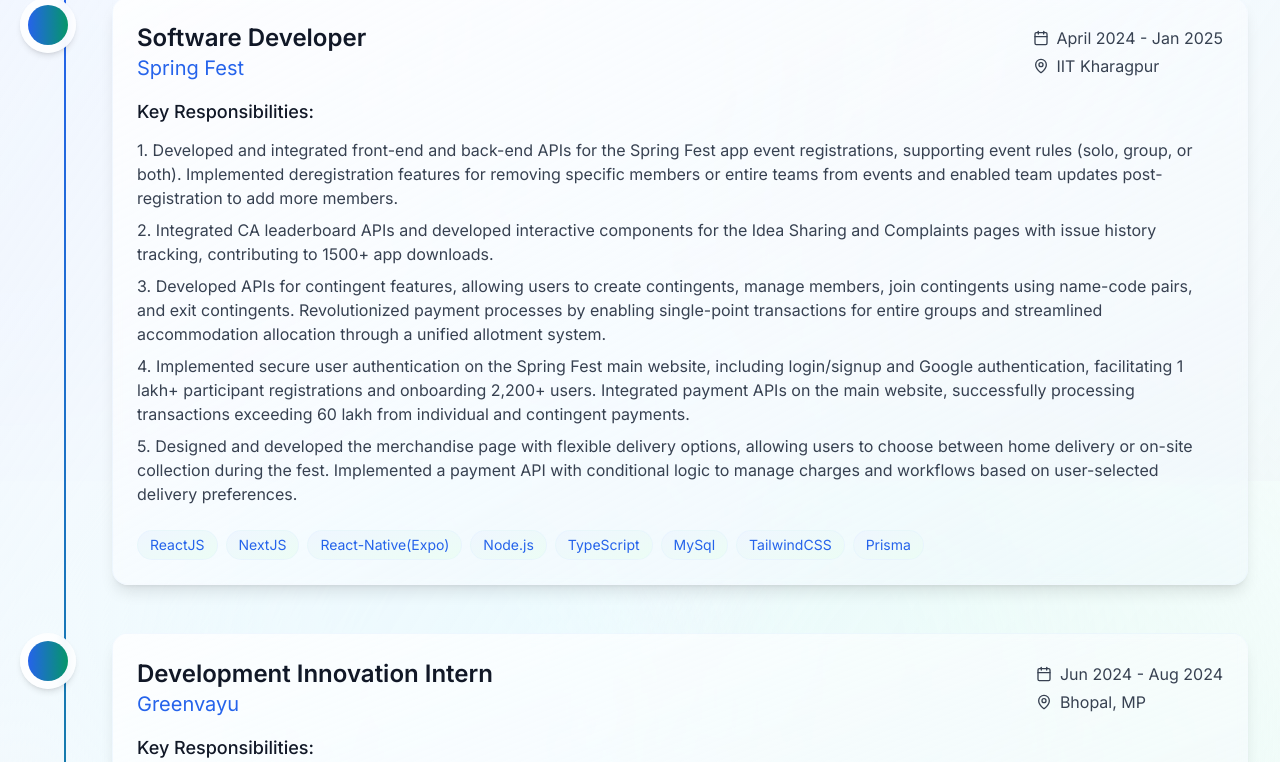
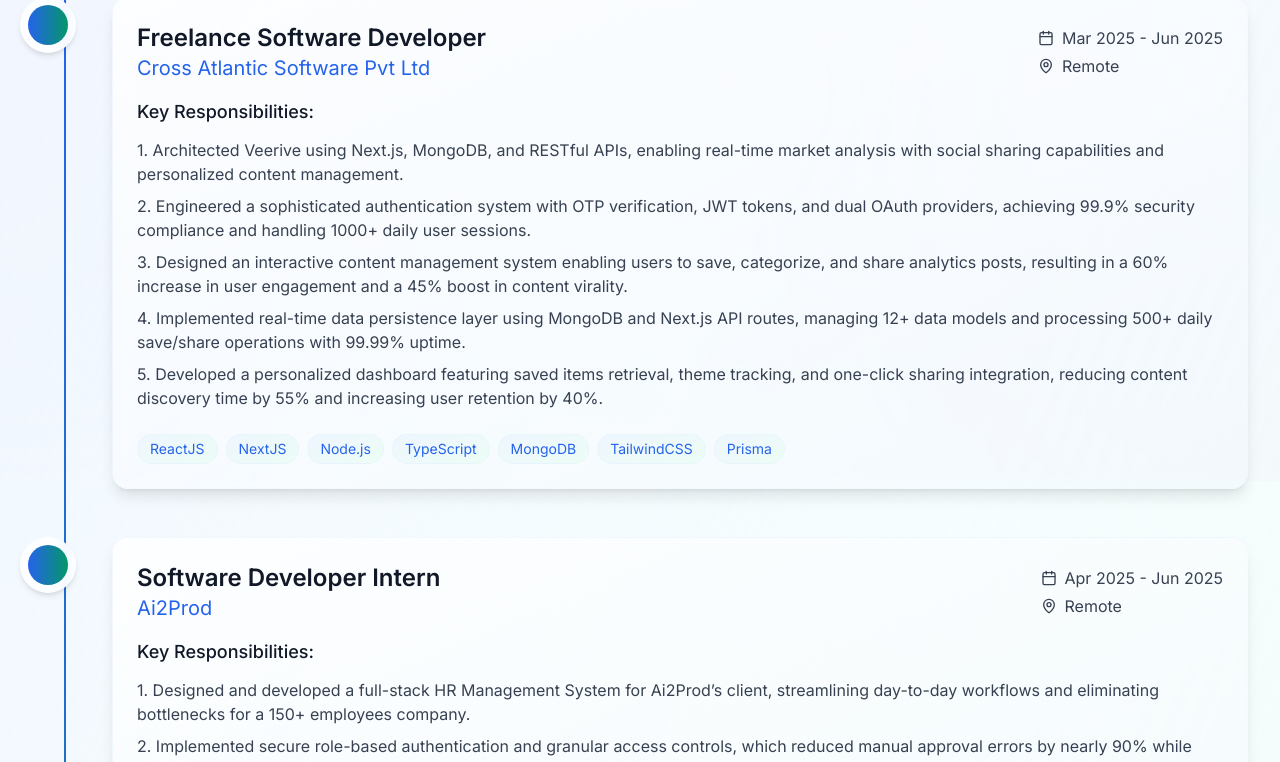
Before and after one commit to SohailIITKGP/My_Portfolio, a Next.js app: page /experience in a window 1280 px wide. Shown: the part 319-1081 px from the top of the page. Built offline with nearby package versions, Linux system fonts and the light colour scheme.

Commit message:
Expereice updated

```diff
--- a/src/app/experience/page.tsx
+++ b/src/app/experience/page.tsx
@@ -3,23 +3,52 @@
 export default function Experience() {
   const experiences = [
     {
+      title: "Freelance Software Developer",
+      company: "Cross Atlantic Software Pvt Ltd",
+      location: "Remote",
+      period: "Mar 2025 - Jun 2025",
+      "responsibilities": [
+        "1. Architected Veerive using Next.js, MongoDB, and RESTful APIs, enabling real-time market analysis with social sharing capabilities and personalized content management.",
+        "2. Engineered a sophisticated authentication system with OTP verification, JWT tokens, and dual OAuth providers, achieving 99.9% security compliance and handling 1000+ daily user sessions.",
+        "3. Designed an interactive content management system enabling users to save, categorize, and share analytics posts, resulting in a 60% increase in user engagement and a 45% boost in content virality.",
+        "4. Implemented real-time data persistence layer using MongoDB and Next.js API routes, managing 12+ data models and processing 500+ daily save/share operations with 99.99% uptime.",
+        "5. Developed a personalized dashboard featuring saved items retrieval, theme tracking, and one-click sharing integration, reducing content discovery time by 55% and increasing user retention by 40%."
+      ],
+      tech: ["ReactJS", "NextJS", "Node.js", "TypeScript", "MongoDB", "TailwindCSS", "Prisma"]
+    },
+    {
+      title: "Software Developer Intern",
+      company: "Ai2Prod",
+      location: "Remote",
+      period: "Apr 2025 - Jun 2025",
+      "responsibilities": [
+        "1. Designed and developed a full-stack HR Management System for Ai2Prod’s client, streamlining day-to-day workflows and eliminating bottlenecks for a 150+ employees company.",
+        "2. Implemented secure role-based authentication and granular access controls, which reduced manual approval errors by nearly 90% while ensuring strict data privacy and confidentiality.",
+        "3. Automated end-to-end HR operations such as onboarding, attendance, and leave management, cutting down repetitive paperwork and reducing overall processing time by 65%.",
+        "4. Integrated real-time analytics with interactive dashboards, enabling data-driven decision-making and improving HR team productivity and efficiency by more than 40%.",
+        "5. Deployed scalable and high-performance architecture with REST APIs, optimized database queries, and ensured responsive, cross-device compatibility for seamless user experience."
+      ],
+      tech: ["ReactJS", "NextJS", "Node.js", "TypeScript", "MySql", "TailwindCSS", "Prisma","AWS"]
+    },
+    {
       title: "Software Developer",
       company: "Spring Fest",
       location: "IIT Kharagpur",
-      period: "April 2024 - Jan 2025",
+      period: "Apr 2024 - Jan 2025",
       "responsibilities": [
         "1. Developed and integrated front-end and back-end APIs for the Spring Fest app event registrations, supporting event rules (solo, group, or both). Implemented deregistration features for removing specific members or entire teams from events and enabled team updates post-registration to add more members.",
         "2. Integrated CA leaderboard APIs and developed interactive components for the Idea Sharing and Complaints pages with issue history tracking, contributing to 1500+ app downloads.",
-        "3. Developed APIs for contingent features, allowing users to create contingents, manage members, join contingents using name-code pairs, and exit contingents. Revolutionized payment processes by enabling single-point transactions for entire groups and streamlined accommodation allocation through a unified allotment system.",
-        "4. Implemented secure user authentication on the Spring Fest main website, including login/signup and Google authentication, facilitating 1 lakh+ participant registrations and onboarding 2,200+ users. Integrated payment APIs on the main website, successfully processing transactions exceeding 60 lakh from individual and contingent payments.",
-        "5. Designed and developed the merchandise page with flexible delivery options, allowing users to choose between home delivery or on-site collection during the fest. Implemented a payment API with conditional logic to manage charges and workflows based on user-selected delivery preferences."
+        "3. Designed and implemented APIs for event registrations, for both solo and group participation as per event rules, with functionalities adding members to existing registered team and deregistering individual members or the entire team from registered events.",
+        "4. Developed APIs for contingent features, allowing users to create contingents, manage members, join contingents using name-code pairs, and exit contingents. Revolutionized payment processes by enabling single-point transactions for entire groups and streamlined accommodation allocation through a unified allotment system.",
+        "5. Implemented secure user authentication on the Spring Fest main website, including login/signup and Google authentication, facilitating 1 lakh+ participant registrations and onboarding 2,200+ users. Integrated payment APIs on the main website, successfully processing transactions exceeding 60 lakh from individual and contingent payments.",
+        "6. Designed and developed the merchandise page with flexible delivery options, allowing users to choose between home delivery or on-site collection during the fest. Implemented a payment API with conditional logic to manage charges and workflows based on user-selected delivery preferences."
       ],
       tech: ["ReactJS", "NextJS", "React-Native(Expo)", "Node.js", "TypeScript", "MySql", "TailwindCSS", "Prisma"]
     },
     {
       title: "Development Innovation Intern",
       company: "Greenvayu",
-      location: "Bhopal, MP",
+      location: "Remote",
       period: "Jun 2024 - Aug 2024",
       responsibilities: [
         "1. Developed a Learning Management System (LMS) with secure JWT authentication and role-based access control for admins, instructors, and students using Node.js, Next.js, and MySQL.",
```
